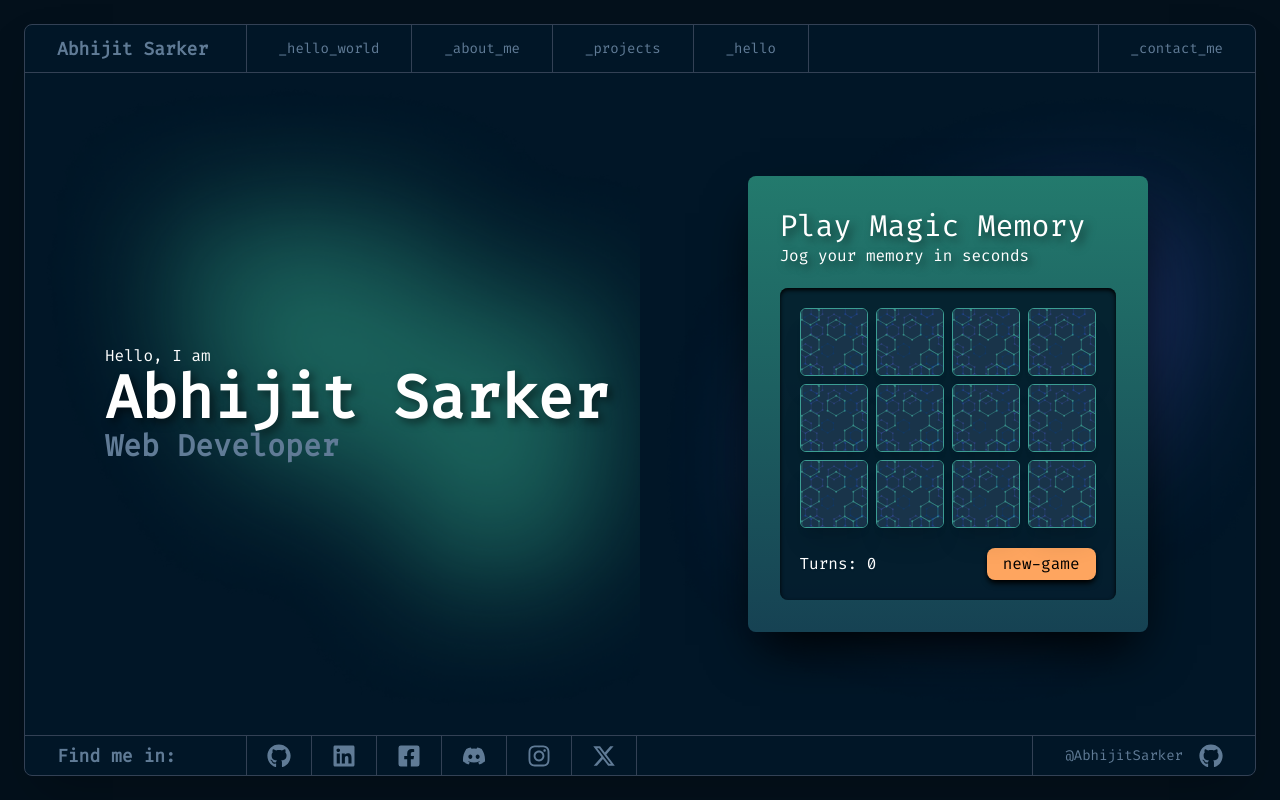
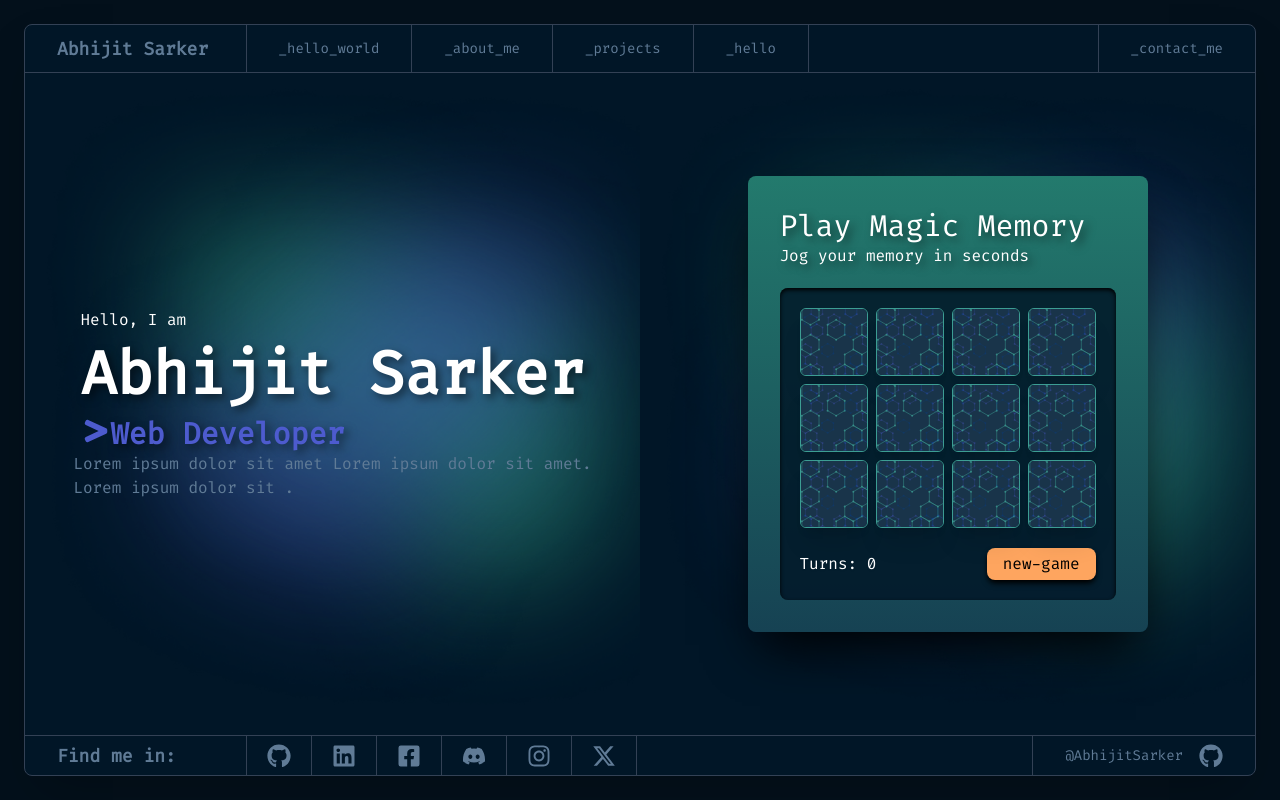
Before and after one commit to AbhijitSarker/portfolio, a React (Vite) app: page / in a window 1280 px wide. Built offline with nearby package versions, Linux system fonts and the light colour scheme.

Commit message:
added amimation @home page

```diff
--- a/src/Components/MemoryGame/MemoryGame.jsx
+++ b/src/Components/MemoryGame/MemoryGame.jsx
@@ -1,6 +1,7 @@
 import { useEffect, useState } from 'react';
 import './MemoryGame.css';
 import SingleCard from './SingleCard/SingleCard';
+import { useAnimation, motion } from 'framer-motion';
 
 const cardImages = [
     { "src": "/src/Assets/img/helmet-1.png", matched: false },
@@ -12,6 +13,17 @@ const cardImages = [
 ]
 
 const MemoryGame = () => {
+
+    //framer motion
+    const controls = useAnimation();
+
+    const startAnimation = async () => {
+        // Start animation to move button to the right
+        await controls.start({ y: -10, opacity: 0 });
+
+        // Reset button position and opacity, with a fade-in effect
+        await controls.start({ y: 0, opacity: 1 });
+    };
 
     const [cards, setCards] = useState([]);
     const [turns, setTurns] = useState(0);
@@ -29,6 +41,7 @@ const MemoryGame = () => {
         setChoiceOne(null);
         setChoiceTwo(null);
         setCards(shuffledCards);
+        startAnimation()
         setTurns(0);
     }
 
@@ -79,7 +92,8 @@ const MemoryGame = () => {
                 <p className='text-shadow-colored'>Jog your memory in seconds</p>
             </div>
             <div className='rounded-lg shadow-inner shadow-black p-5 game-bg2'>
-                <div className="grid grid-cols-4 gap-2  mx-auto">
+                <motion.div animate={controls}
+                    className="grid grid-cols-4 gap-2  mx-auto">
                     {
                         cards.map((card) => (
                             <SingleCard
@@ -92,13 +106,13 @@ const MemoryGame = () => {
                             </SingleCard>
                         ))
                     }
-                </div>
+                </motion.div>
                 <div className='flex mt-5 items-center justify-between'>
                     <h3 className='drop-shadow-sm'>Turns: {turns}</h3>
                     <button onClick={shuffleCards} className='bg-[#FEA55F] rounded-lg px-4 py-1 text-black shadow-md shadow-black hover:bg-[#FFAC6B]'>new-game</button>
                 </div>
             </div>
-        </div>
+        </div >
     );
 };
 
--- a/src/Components/MemoryGame/SingleCard/SingleCard.jsx
+++ b/src/Components/MemoryGame/SingleCard/SingleCard.jsx
@@ -10,7 +10,7 @@ const SingleCard = ({ card, handleChoice, flipped, disabled }) => {
     }
 
     return (
-        <div className='card shadow-xl'>
+        <div className='card shadow-xl hover:scale-105 ease-in-out duration-200'>
             <div className={flipped ? 'flipped' : ''}>
                 <img className='front' src={card.src} alt="card front" />
                 <img
--- a/src/Pages/Home/Home.jsx
+++ b/src/Pages/Home/Home.jsx
@@ -1,25 +1,44 @@
 import MemoryGame from "../../Components/MemoryGame/MemoryGame";
+import { motion } from 'framer-motion';
+import { FaGreaterThan } from "react-icons/fa";
 
 const Home = () => {
 
     return (
         <div className='h-full w-full flex  flex-col md:flex-row'>
 
-            <div className="w-full h-full home-bg-green">
-                <div className='w-full h-full pl-20 flex flex-col justify-center items-start'>
+            <motion.div
+                initial={{ opacity: 0, x: -50 }} // Initial state
+                animate={{ opacity: 1, x: 0 }}     // Animation state
+                transition={{ duration: 1 }}
+                className="w-full h-full home-bg-green">
+                <div className='w-full h-full l-20  flex  home-bg-blue flex-col justify-center items-center'>
+                    <div>
+                        <h1 className="text-white text-left">Hello, I am</h1>
+                        <h1 className="md:text-5xl lg:text-6xl my-3 xl:text-6xl text-white font-semibold text-shadow-colored ">Abhijit Sarker</h1>
+                        <div className="flex text-3xl text-[#4D5BCE]">
+                            <FaGreaterThan />
+                            <p className="font-semibold text-shadow-colored">Web Developer</p>
+                        </div>
+                    </div>
+                    <div>
+                        <p className="text-left">Lorem ipsum dolor sit amet Lorem ipsum dolor sit amet.</p>
+                        <p className="text-left">Lorem ipsum dolor sit .</p>
+                    </div>
+                </div>
+            </motion.div>
 
-                    <h1 className="text-white text-left">Hello, I am</h1>
-                    <h1 className="md:text-5xl lg:text-6xl xl:text-6xl text-white font-semibold text-shadow-colored ">Abhijit Sarker</h1>
-                    <p className="text-3xl font-semibold text-blue-g">Web Developer</p>
+            <motion.div
+                initial={{ opacity: 0, y: -50 }} // Initial state
+                animate={{ opacity: 1, y: 0 }}     // Animation state
+                transition={{ duration: 1 }}       // Transition configuration
+                className=' w-full h-full home-bg-blue'>
+                <div className="flex items-center justify-center home-bg-green  w-full h-full">
+                    <MemoryGame></MemoryGame>
+                </div>
+            </motion.div>
 
-                </div>
-            </div>
-
-            <div className=' flex items-center justify-center w-full h-full home-bg-blue'>
-                <MemoryGame></MemoryGame>
-            </div>
-
-        </div>
+        </div >
     );
 };
 
```
